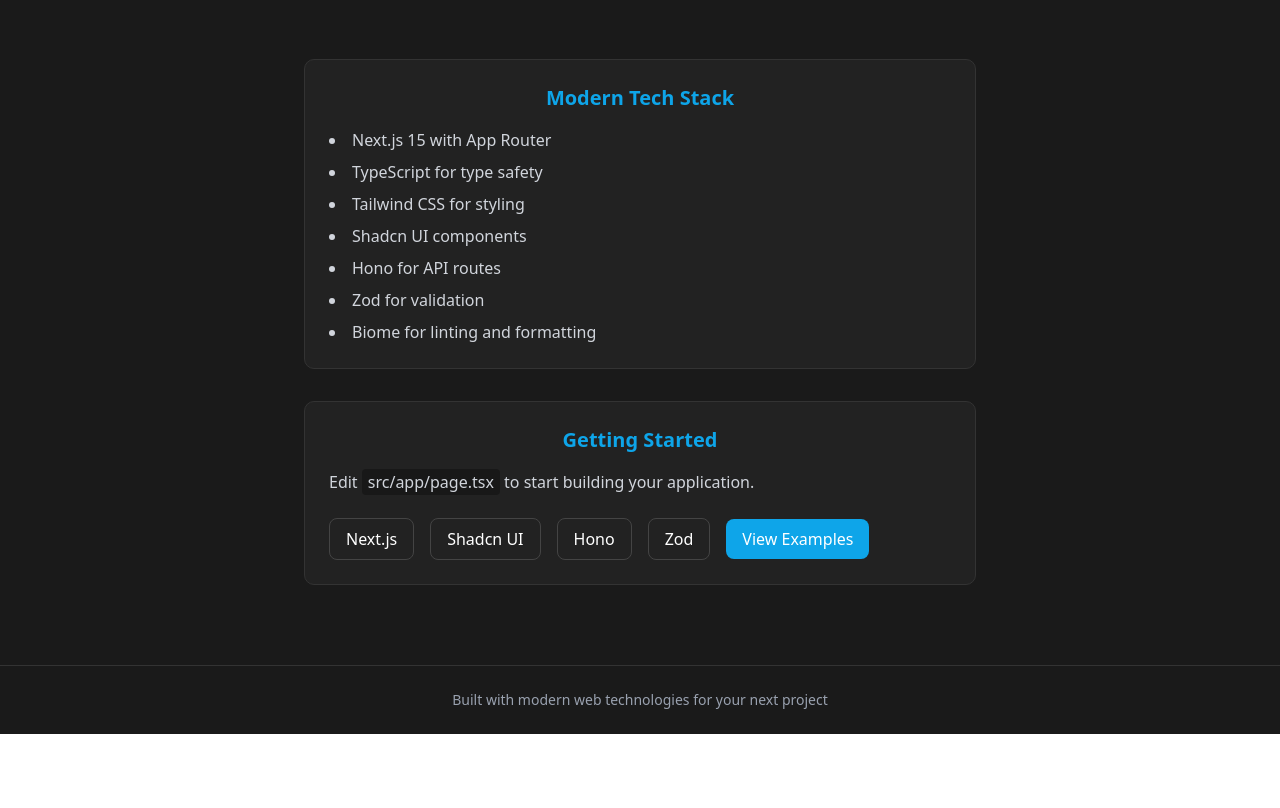
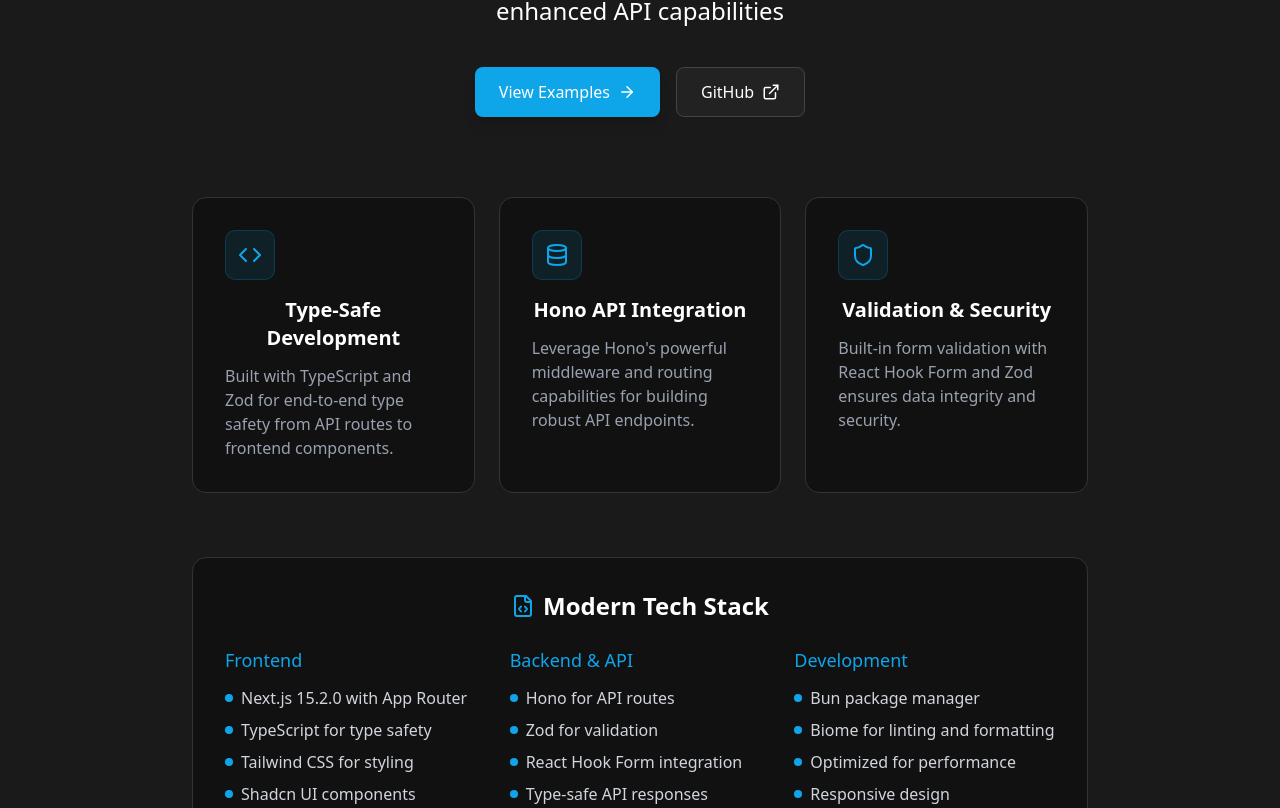
Before and after one commit to Kazuki-tam/next-stage, a Next.js app: page / in a window 1280 px wide. Shown: the part 332-1140 px from the top of the page. Before the commit the page ends 1066 px from the top, so only its background shows below. Built offline with nearby package versions, Linux system fonts and the light colour scheme; no server answers.

Commit message:
Update: style

```diff
--- a/src/app/globals.css
+++ b/src/app/globals.css
@@ -43,6 +43,14 @@
   --sidebar-accent-foreground: oklch(0.205 0 0);
   --sidebar-border: oklch(0.922 0 0);
   --sidebar-ring: oklch(0.708 0 0);
+
+  /* ブルーカラーシステム */
+  --blue-light: #38bdf8;
+  --blue-primary: #0ea5e9;
+  --blue-dark: #0284c7;
+  --blue-bg-light: rgba(14, 165, 233, 0.1);
+  --blue-border-light: rgba(14, 165, 233, 0.2);
+  --blue-shadow: rgba(14, 165, 233, 0.15);
 }
 
 .dark {
@@ -99,6 +107,14 @@
   --color-destructive-foreground: var(--destructive-foreground);
   --color-border: var(--border);
   --color-input: var(--input);
+
+  /* ブルーカラーシステム */
+  --color-blue-light: var(--blue-light);
+  --color-blue-primary: var(--blue-primary);
+  --color-blue-dark: var(--blue-dark);
+  --color-blue-bg-light: var(--blue-bg-light);
+  --color-blue-border-light: var(--blue-border-light);
+  --color-blue-shadow: var(--blue-shadow);
   --color-ring: var(--ring);
   --color-chart-1: var(--chart-1);
   --color-chart-2: var(--chart-2);
--- a/src/app/page.tsx
+++ b/src/app/page.tsx
@@ -1,79 +1,182 @@
 import { SiteLayout } from "@/components/layout/site-layout";
-import Image from "next/image";
+import { ArrowRight, Code, Database, ExternalLink, FileCode, Shield } from "lucide-react";
 import Link from "next/link";
 
 export default function Home() {
   return (
     <SiteLayout>
       <main className="flex flex-col items-center justify-center flex-1 p-8 pb-20 gap-12">
-        <div className="flex flex-col gap-8 items-center max-w-3xl w-full text-center">
-          <div className="flex flex-col items-center gap-4 mt-16">
+        <div className="flex flex-col gap-12 items-center max-w-4xl w-full text-center">
+          {/* Hero Section */}
+          <div className="flex flex-col items-center gap-6 mt-16 relative">
+            <div className="absolute inset-0 -z-10 h-full w-full bg-[radial-gradient(var(--blue-dark)_1px,transparent_1px)] opacity-20 [mask-image:radial-gradient(ellipse_50%_50%_at_50%_50%,#000_70%,transparent_100%)] [background-size:16px_16px]" />
             <div className="py-2">
-              <h1 className="text-6xl font-bold bg-gradient-to-r from-[#0284c7] via-[#0ea5e9] to-[#38bdf8] text-transparent bg-clip-text gradient-title drop-shadow-[0_2px_2px_rgba(0,0,0,0.8)] leading-[1.3]">Next-Stage</h1>
+              <h1 className="text-7xl font-bold bg-gradient-to-r from-[var(--blue-dark)] via-[var(--blue-primary)] to-[var(--blue-light)] text-transparent bg-clip-text gradient-title drop-shadow-[0_2px_2px_rgba(0,0,0,0.8)] leading-[1.2]">Next-Stage</h1>
             </div>
-            <p className="text-2xl font-light mt-2">Next.js starter template</p>
+            <p className="text-2xl font-light mt-2 max-w-2xl">A modern, type-safe Next.js starter template with enhanced API capabilities</p>
+            <div className="flex gap-4 mt-4">
+              <Link
+                href="/examples"
+                className="flex items-center gap-2 bg-[var(--blue-primary)] hover:bg-[var(--blue-dark)] text-white px-6 py-3 rounded-md font-medium transition-colors duration-200 shadow-lg hover:shadow-xl"
+              >
+                View Examples <ArrowRight size={18} />
+              </Link>
+              <Link
+                href="https://github.com/Kazuki-tam/next-stage"
+                target="_blank"
+                rel="noopener noreferrer"
+                className="flex items-center gap-2 bg-[#222] hover:bg-[#333] text-white px-6 py-3 rounded-md font-medium border border-[#444] transition-all duration-300"
+              >
+                GitHub <ExternalLink size={18} />
+              </Link>
+            </div>
           </div>
 
-          <div className="mt-12 grid gap-8 w-full max-w-2xl">
-            <div className="bg-[#222] p-6 rounded-lg border border-[#333]">
-              <h2 className="text-xl font-semibold mb-4 text-[#0EA5E9]">Modern Tech Stack</h2>
-              <ul className="list-disc list-inside space-y-2 text-left text-gray-300">
-                <li>Next.js 15 with App Router</li>
-                <li>TypeScript for type safety</li>
-                <li>Tailwind CSS for styling</li>
-                <li>Shadcn UI components</li>
-                <li>Hono for API routes</li>
-                <li>Zod for validation</li>
-                <li>Biome for linting and formatting</li>
+          {/* Features Section */}
+          <div className="grid grid-cols-1 md:grid-cols-2 lg:grid-cols-3 gap-6 w-full mt-8">
+            <div className="bg-[#111] p-8 rounded-xl border border-[#333] hover:border-[var(--blue-primary)] transition-all duration-300 hover:shadow-[0_0_15px_var(--blue-shadow)] group flex flex-col h-full">
+              <div className="bg-[var(--blue-bg-light)] p-3 rounded-lg w-fit mb-4 border border-[var(--blue-border-light)] group-hover:bg-[var(--blue-bg-light)] transition-all duration-300">
+                <Code className="text-[var(--blue-primary)]" size={24} />
+              </div>
+              <h2 className="text-xl font-semibold mb-3 text-white group-hover:text-[var(--blue-primary)] transition-all duration-300">Type-Safe Development</h2>
+              <p className="text-gray-400 text-left flex-grow">
+                Built with TypeScript and Zod for end-to-end type safety from API routes to frontend components.
+              </p>
+            </div>
+
+            <div className="bg-[#111] p-8 rounded-xl border border-[#333] hover:border-[var(--blue-primary)] transition-all duration-300 hover:shadow-[0_0_15px_var(--blue-shadow)] group flex flex-col h-full">
+              <div className="bg-[var(--blue-bg-light)] p-3 rounded-lg w-fit mb-4 border border-[var(--blue-border-light)] group-hover:bg-[var(--blue-bg-light)] transition-all duration-300">
+                <Database className="text-[var(--blue-primary)]" size={24} />
+              </div>
+              <h2 className="text-xl font-semibold mb-3 text-white group-hover:text-[var(--blue-primary)] transition-all duration-300">Hono API Integration</h2>
+              <p className="text-gray-400 text-left flex-grow">
+                Leverage Hono's powerful middleware and routing capabilities for building robust API endpoints.
+              </p>
+            </div>
+
+            <div className="bg-[#111] p-8 rounded-xl border border-[#333] hover:border-[var(--blue-primary)] transition-all duration-300 hover:shadow-[0_0_15px_var(--blue-shadow)] group flex flex-col h-full">
+              <div className="bg-[var(--blue-bg-light)] p-3 rounded-lg w-fit mb-4 border border-[var(--blue-border-light)] group-hover:bg-[var(--blue-bg-light)] transition-all duration-300">
+                <Shield className="text-[var(--blue-primary)]" size={24} />
+              </div>
+              <h2 className="text-xl font-semibold mb-3 text-white group-hover:text-[var(--blue-primary)] transition-all duration-300">Validation & Security</h2>
+              <p className="text-gray-400 text-left flex-grow">
+                Built-in form validation with React Hook Form and Zod ensures data integrity and security.
+              </p>
+            </div>
+          </div>
+
+          {/* Tech Stack Section */}
+          <div className="w-full bg-[#111] p-8 rounded-xl border border-[#333] mt-4">
+            <h2 className="text-2xl font-semibold mb-6 text-white inline-flex items-center gap-2">
+              <FileCode className="text-[var(--blue-primary)]" size={24} />
+              Modern Tech Stack
+            </h2>
+            <div className="grid grid-cols-1 md:grid-cols-2 lg:grid-cols-3 gap-6 text-left">
+              <div>
+                <h3 className="text-lg font-medium mb-3 text-[var(--blue-primary)]">Frontend</h3>
+                <ul className="space-y-2 text-gray-300">
+                  <li className="flex items-center gap-2">
+                    <span className="w-2 h-2 bg-[var(--blue-primary)] rounded-full" />
+                    Next.js 15.2.0 with App Router
+                  </li>
+                  <li className="flex items-center gap-2">
+                    <span className="w-2 h-2 bg-[var(--blue-primary)] rounded-full" />
+                    TypeScript for type safety
+                  </li>
+                  <li className="flex items-center gap-2">
+                    <span className="w-2 h-2 bg-[var(--blue-primary)] rounded-full" />
+                    Tailwind CSS for styling
+                  </li>
+                  <li className="flex items-center gap-2">
+                    <span className="w-2 h-2 bg-[var(--blue-primary)] rounded-full" />
+                    Shadcn UI components
+                  </li>
                 </ul>
               </div>
+              <div>
+                <h3 className="text-lg font-medium mb-3 text-[var(--blue-primary)]">Backend & API</h3>
+                <ul className="space-y-2 text-gray-300">
+                  <li className="flex items-center gap-2">
+                    <span className="w-2 h-2 bg-[var(--blue-primary)] rounded-full" />
+                    Hono for API routes
+                  </li>
+                  <li className="flex items-center gap-2">
+                    <span className="w-2 h-2 bg-[var(--blue-primary)] rounded-full" />
+                    Zod for validation
+                  </li>
+                  <li className="flex items-center gap-2">
+                    <span className="w-2 h-2 bg-[var(--blue-primary)] rounded-full" />
+                    React Hook Form integration
+                  </li>
+                  <li className="flex items-center gap-2">
+                    <span className="w-2 h-2 bg-[var(--blue-primary)] rounded-full" />
+                    Type-safe API responses
+                  </li>
+                </ul>
+              </div>
+              <div>
+                <h3 className="text-lg font-medium mb-3 text-[var(--blue-primary)]">Development</h3>
+                <ul className="space-y-2 text-gray-300">
+                  <li className="flex items-center gap-2">
+                    <span className="w-2 h-2 bg-[var(--blue-primary)] rounded-full" />
+                    Bun package manager
+                  </li>
+                  <li className="flex items-center gap-2">
+                    <span className="w-2 h-2 bg-[var(--blue-primary)] rounded-full" />
+                    Biome for linting and formatting
+                  </li>
+                  <li className="flex items-center gap-2">
+                    <span className="w-2 h-2 bg-[var(--blue-primary)] rounded-full" />
+                    Optimized for performance
+                  </li>
+                  <li className="flex items-center gap-2">
+                    <span className="w-2 h-2 bg-[var(--blue-primary)] rounded-full" />
+                    Responsive design
+                  </li>
+                </ul>
+              </div>
+            </div>
 
-            <div className="bg-[#222] p-6 rounded-lg border border-[#333]">
-              <h2 className="text-xl font-semibold mb-4 text-[#0EA5E9]">Getting Started</h2>
-              <p className="text-left text-gray-300 mb-4">
-                Edit <code className="bg-black/30 px-1.5 py-0.5 rounded font-mono">src/app/page.tsx</code> to start building your application.
-              </p>
-              <div className="flex gap-4 items-center flex-col sm:flex-row mt-6">
+            <div className="mt-8 pt-6 border-t border-[#333] flex flex-wrap gap-4 justify-center">
               <Link
-                  className="rounded-md border border-[#444] px-4 py-2 font-medium hover:bg-[#333] transition-colors w-full sm:w-auto text-center"
+                className="flex items-center gap-2 px-4 py-2 bg-[#222] hover:bg-[#333] rounded-md font-medium border border-[#444] transition-colors"
                 href="https://nextjs.org/docs"
                 target="_blank"
                 rel="noopener noreferrer"
               >
-                  Next.js
+                Next.js <ExternalLink size={16} />
               </Link>
               <Link
-                  className="rounded-md border border-[#444] px-4 py-2 font-medium hover:bg-[#333] transition-colors w-full sm:w-auto text-center"
+                className="flex items-center gap-2 px-4 py-2 bg-[#222] hover:bg-[#333] rounded-md font-medium border border-[#444] transition-colors"
                 href="https://ui.shadcn.com"
                 target="_blank"
                 rel="noopener noreferrer"
               >
-                  Shadcn UI
+                Shadcn UI <ExternalLink size={16} />
               </Link>
               <Link
-                  className="rounded-md border border-[#444] px-4 py-2 font-medium hover:bg-[#333] transition-colors w-full sm:w-auto text-center"
+                className="flex items-center gap-2 px-4 py-2 bg-[#222] hover:bg-[#333] rounded-md font-medium border border-[#444] transition-colors"
                 href="https://hono.dev"
                 target="_blank"
                 rel="noopener noreferrer"
               >
-                  Hono
+                Hono <ExternalLink size={16} />
               </Link>
               <Link
-                  className="rounded-md border border-[#444] px-4 py-2 font-medium hover:bg-[#333] transition-colors w-full sm:w-auto text-center"
+                className="flex items-center gap-2 px-4 py-2 bg-[#222] hover:bg-[#333] rounded-md font-medium border border-[#444] transition-colors"
                 href="https://zod.dev"
                 target="_blank"
                 rel="noopener noreferrer"
               >
-                  Zod
+                Zod <ExternalLink size={16} />
               </Link>
               <Link
-                  className="rounded-md bg-[#0EA5E9] text-white px-4 py-2 font-medium hover:bg-[#0c8bbd] transition-colors w-full sm:w-auto text-center"
+                className="flex items-center gap-2 px-4 py-2 bg-[#0ea5e9] hover:bg-[#0284c7] text-white rounded-md font-medium transition-colors duration-200"
                 href="/examples"
                 rel="noopener noreferrer"
               >
-                  View Examples
+                View Examples <ArrowRight size={16} />
               </Link>
-              </div>
             </div>
           </div>
         </div>
```
Also changed, not shown: 1 other file (tests, documents, lock files or other folders). Lines whose indentation alone changed are shown as unchanged.
